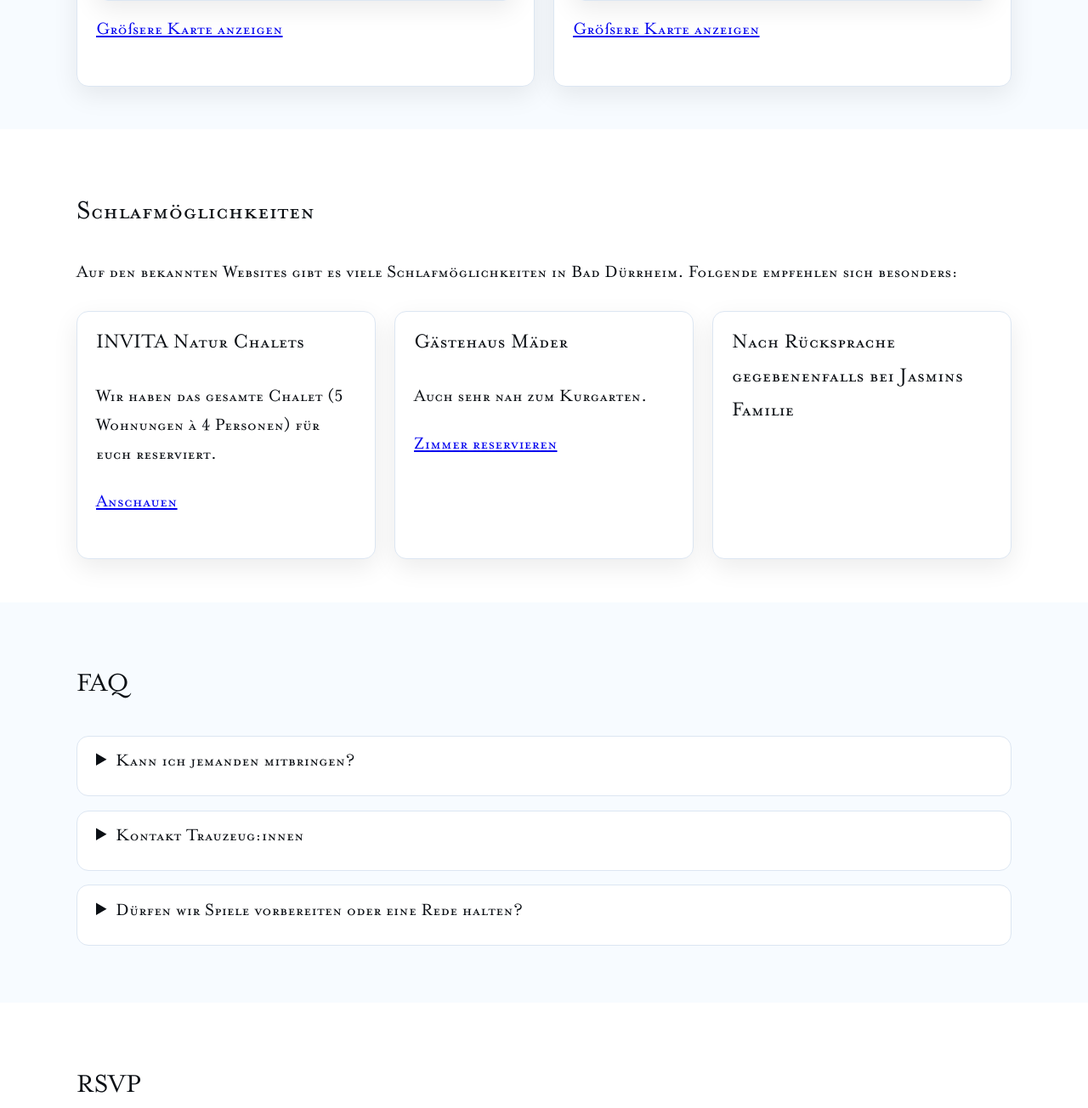
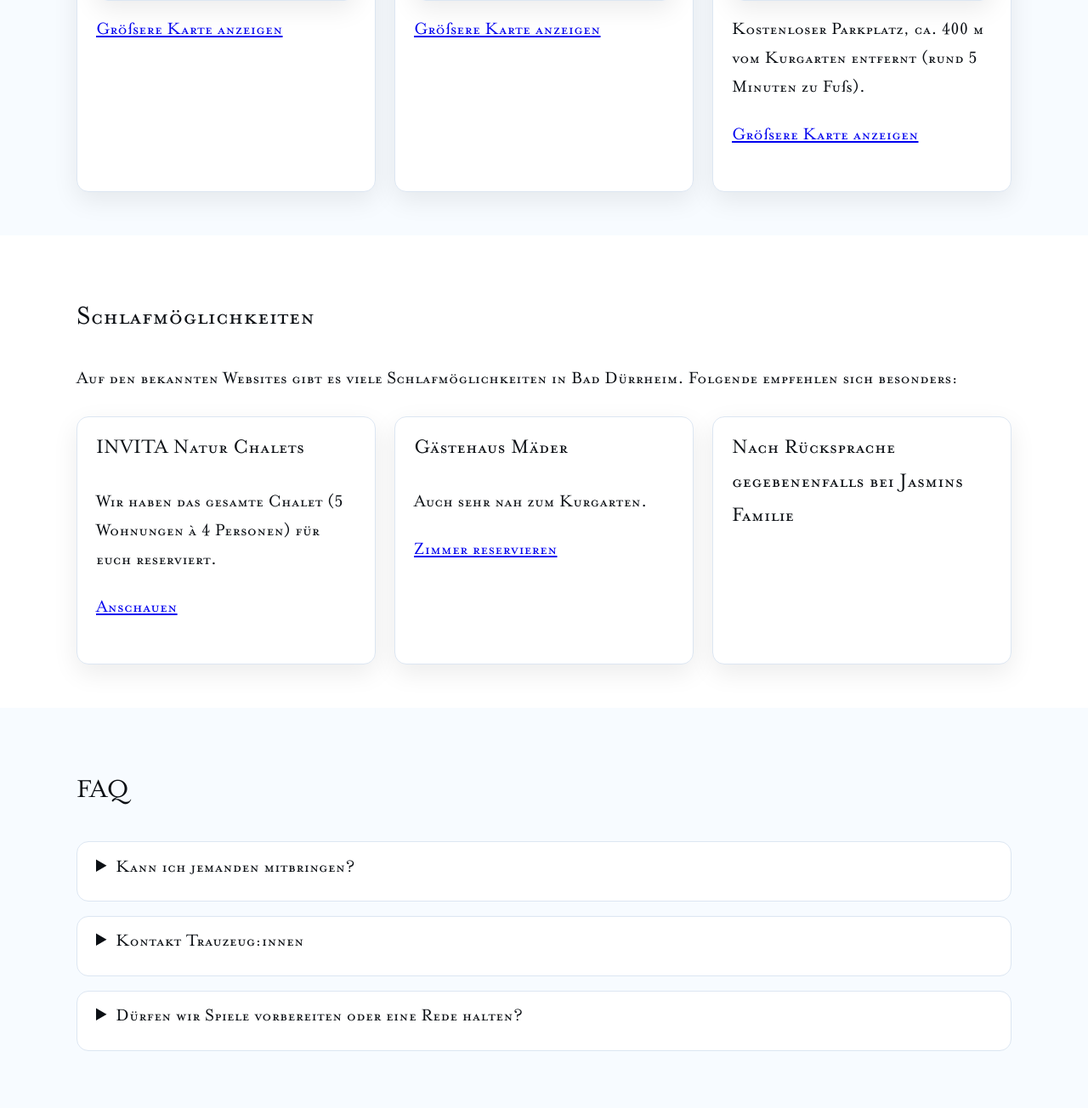
Before and after one commit to philippwirtz/Winterhochzeit, a Flask app: page / in a window 1280 px wide. Shown: the part 4748-6052 px from the top of the page at 85% size. Run offline with Flask 3, Linux system fonts and the light colour scheme; the visitor is signed in with stand-in values (Sample User, id 1); some libraries are stand-ins or nearby versions.

Commit message:
Parkplatz-Karte für den Kurgarten ergänzen
Dritte OpenStreetMap-Karte im Abschnitt Location & Anfahrt mit Marker
und Hinweis zu Entfernung und Kosten.

Co-Authored-By: Claude Sonnet 5.5 <noreply@anthropic.com>

```diff
--- a/templates/index.html
+++ b/templates/index.html
@@ -195,6 +195,22 @@
                 </div>
                 <p>
                     <a href="https://www.openstreetmap.org/?mlat=47.901599&amp;mlon=8.612868#map=19/47.901599/8.612868"
+                       target="_blank" rel="noopener noreferrer">Größere Karte anzeigen</a>
+                </p>
+            </article>
+
+            <article class="card">
+                <h3>Parkplatz Kurgarten</h3>
+                <div class="map-wrap" role="region" aria-label="Karte Parkplatz für Gäste">
+                    <iframe title="Karte Parkplatz"
+                        src="https://www.openstreetmap.org/export/embed.html?bbox=8.530304%2C48.016994%2C8.532804%2C48.018154&amp;layer=mapnik&amp;marker=48.017574109506235%2C8.531553959795803"
+                        loading="lazy" referrerpolicy="no-referrer-when-downgrade" style="border:0"></iframe>
+                </div>
+                <p class="muted">
+                    Kostenloser Parkplatz, ca. 400 m vom Kurgarten entfernt (rund 5 Minuten zu Fuß).
+                </p>
+                <p>
+                    <a href="https://www.openstreetmap.org/?mlat=48.017574109506235&amp;mlon=8.531553959795803#map=19/48.017574109506235/8.531553959795803"
                        target="_blank" rel="noopener noreferrer">Größere Karte anzeigen</a>
                 </p>
             </article>
```
